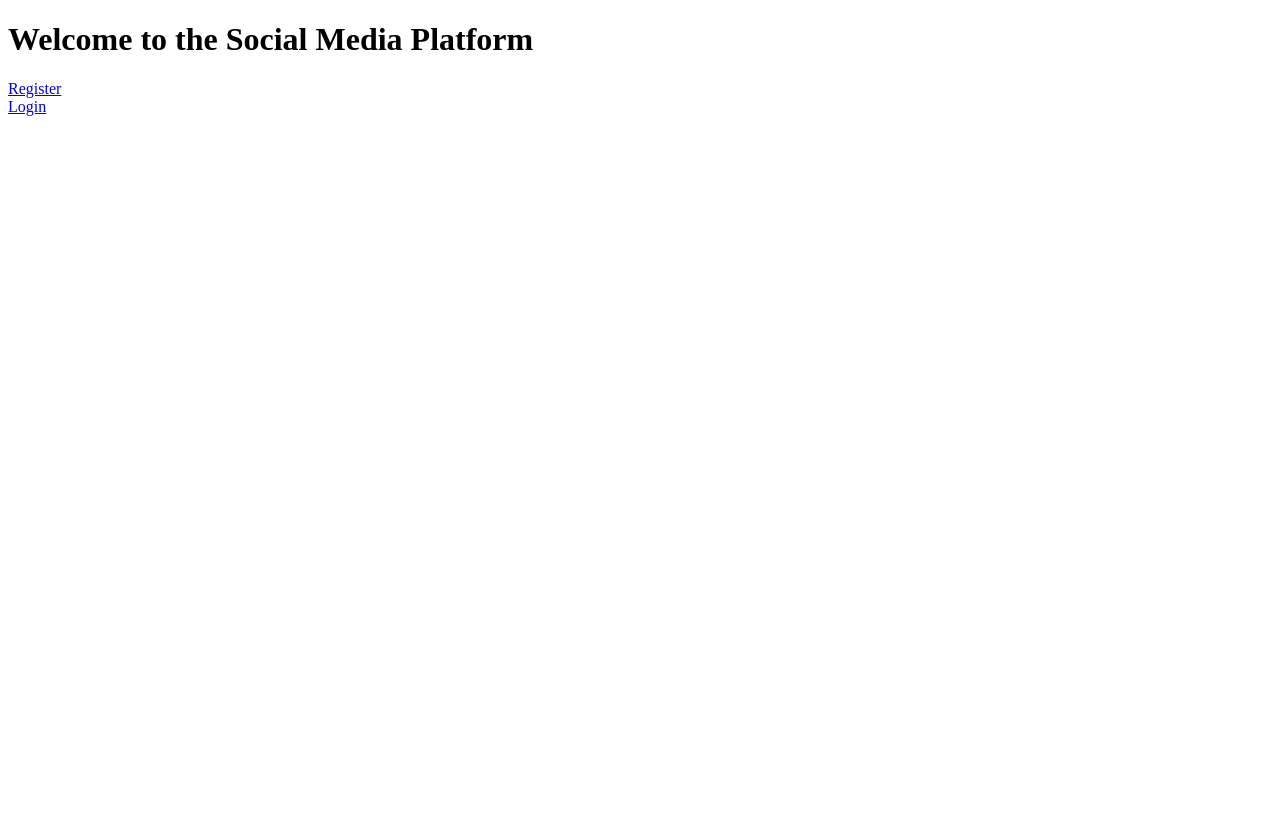
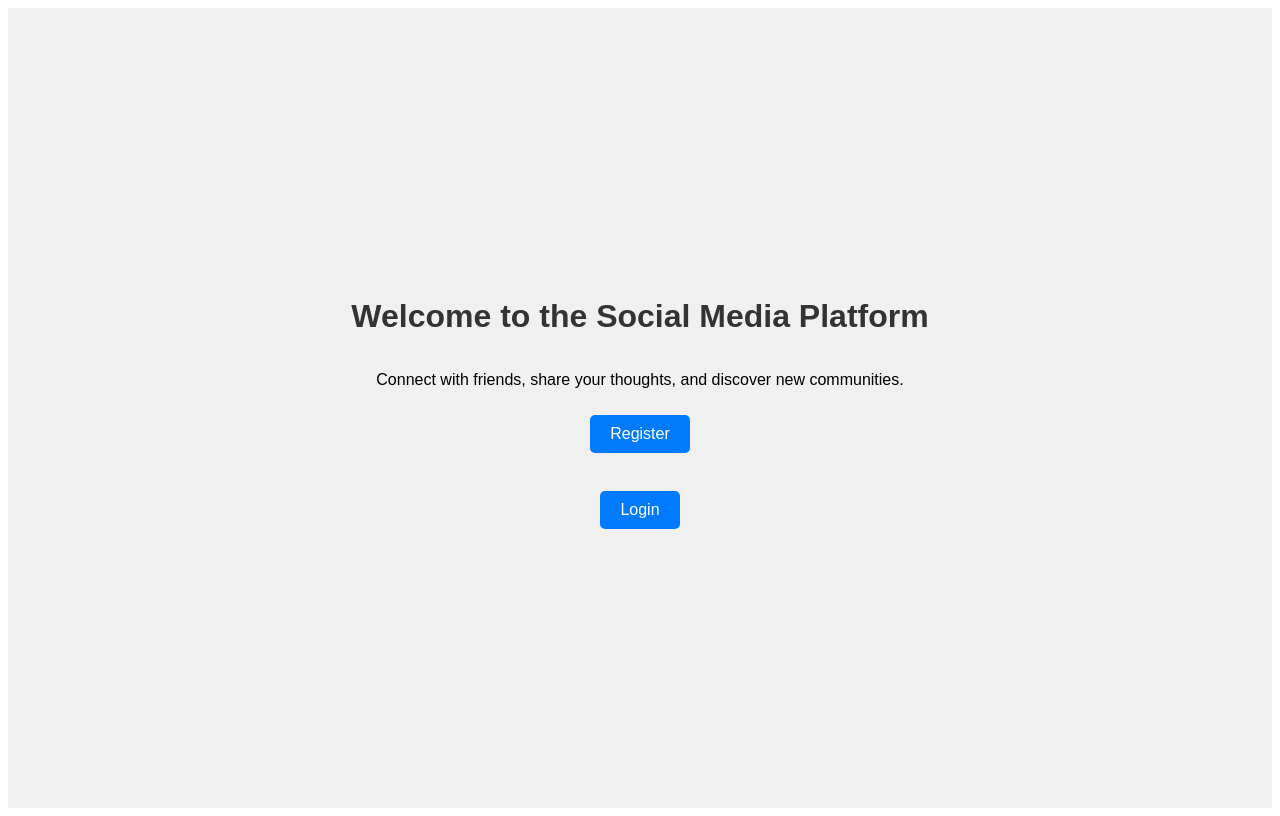
Before and after one commit to Donald-desing/-social-media-platform, a React (Create React App) app: page / in a window 1280 px wide. Built offline with nearby package versions, Linux system fonts and the light colour scheme; no server answers.

Commit message:
Update HomePage.js

```diff
--- a/src/HomePage.js
+++ b/src/HomePage.js
@@ -1,11 +1,14 @@
 // src/HomePage.js
 import React from 'react';
 import { NavLink } from 'react-router-dom';
+import './HomePage.css';
 
 function HomePage() {
   return (
-    <div>
+    <div className="home-page-container">
       <h1>Welcome to the Social Media Platform</h1>
+      <p>Connect with friends, share your thoughts, and discover new communities.</p> {/* Added description */}
+      {/* <img src="/path/to/your/image.jpg" alt="Social Media Platform" />  Example image */}
       <NavLink to="/register">Register</NavLink>
       <br />
       <NavLink to="/login">Login</NavLink>
```
